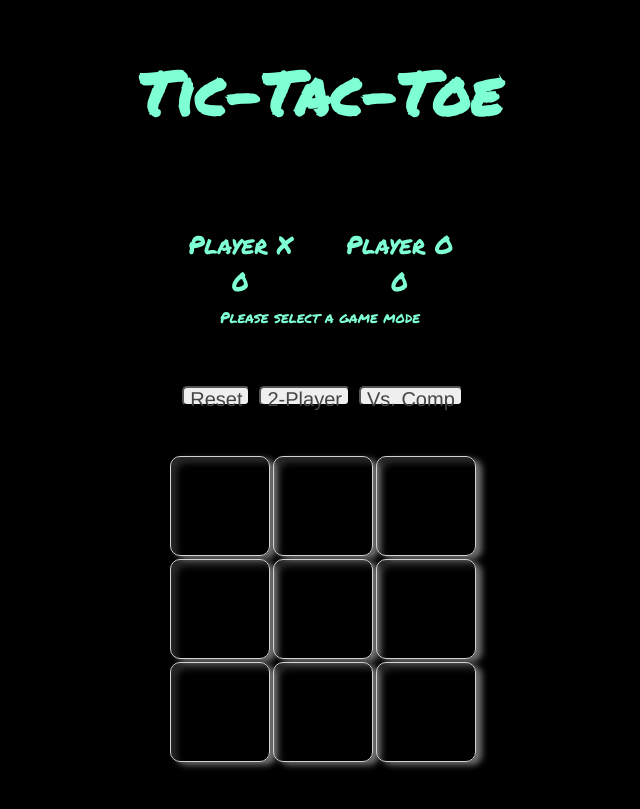
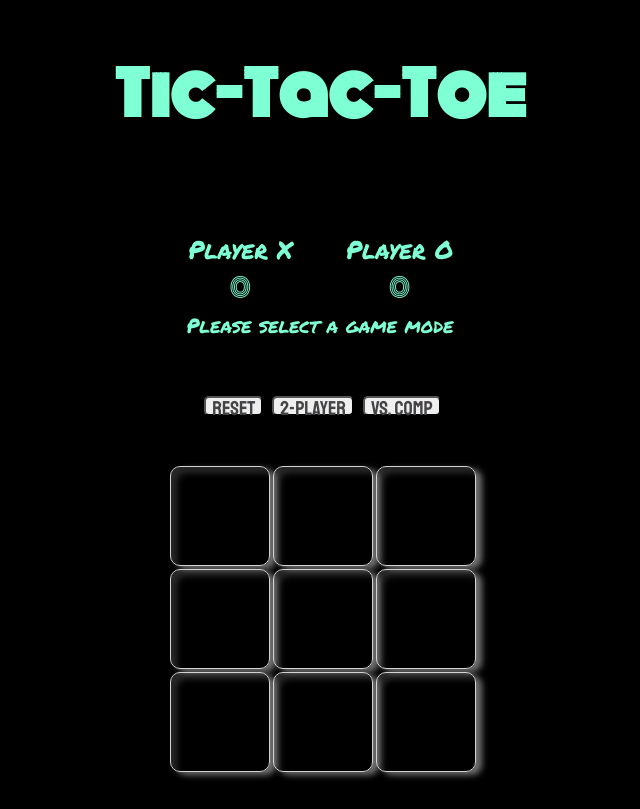
Before and after one commit to michaeljgrant/tictactoe, a plain HTML site: page index.html in a window 1280 px wide. Shown: the whole page, without its empty margins (320-960 px from the left). Drawn offline with Linux system fonts and the light colour scheme; grey boxes are pictures that could not be loaded.

Commit message:
More stylistic changes

```diff
--- a/style.css
+++ b/style.css
@@ -1,5 +1,6 @@
 
-@import url('https://fonts.googleapis.com/css2?family=Permanent+Marker&display=swap');
+@import url('https://fonts.googleapis.com/css2?family=Monoton&family=Permanent+Marker&family=Staatliches&display=swap');
+
 * {
     box-sizing: border-box;
 }
@@ -26,7 +27,7 @@ header {
     justify-content: center;
 }
 h1 {
-    font-family: "Permanent Marker", cursive;
+  font-family: "Monoton", cursive;
     color: aquamarine;
     text-align: center;
     font-size: 60px;
@@ -46,9 +47,11 @@ h1 {
 }
 #playerX {
    display: block;
+   font-family: "Monoton", cursive;
 }
 #playerO {
     display: block;
+    font-family: "Monoton", cursive;
 }
 
 #buttonContainer {
@@ -70,8 +73,8 @@ h1 {
 #warning {
     color: aquamarine;
     font-family: 'Permanent Marker', cursive;
-    font-size: 15px;
-    height: 15px;
+    font-size: 20px;
+    height: 20px;
     padding: 0px;
     border: 0px;
     margin: 0px;
@@ -103,7 +106,7 @@ h1 {
     width: 100px;
     color:aquamarine;
     font-size: 80px;
-    font-family: 'Permanent Marker', cursive;
+    font-family: 'Staatliches', cursive;
     border: 1px solid lightgray;
     box-shadow: inset 6px 6px 6px rgba(253, 251, 251, 0.16), 6px 3px 6px rgba(253, 251, 251, 0.45);
     border-radius: 10px;
@@ -118,15 +121,15 @@ h1 {
   cursor:pointer;
   margin-left:5px;
   margin-bottom:15px;
-  text-shadow:0 -2px 0 darken(#7fbb98,20%),0 1px 1px lighten(#7fbb98,20%) ;
+  text-shadow:0 -2px 0 darken(rgba(166, 157, 141),20%),0 1px 1px lighten(#7fbb98,20%) ;
   box-sizing:border-box;
   font-size:20px;
-  font-family: Helvetica, Arial, Sans-Serif;
+  font-family: 'Staatliches', cursive;
   text-decoration:none;
   font-weight:lighter;
   color:rgba(69, 67, 70);
   &:visited {
-    color: darken(#7fbb98);
+    color: darken(rgba(166, 157, 141));
   }
   height:20px;
   line-height:20px;
@@ -139,7 +142,7 @@ h1 {
     rgba(166, 157, 141) 100%);
   border-radius:5px;
   border-top:1px solid lighten(rgba(166, 157, 141),22%);
-  border-bottom:1px solid lighten(rgba(166, 157, 141),20%);
+  border-bottom:5px solid lighten(rgba(166, 157, 141),20%);
  top:15px;
   transition:all (.06s) ease-out;
   position:relative;
@@ -156,7 +159,7 @@ h1 {
   color:lighten(rgba(166, 157, 141),45%);
   &:before {
     top:0;
-    box-shadow: 0 3px 3px rgba(0,0,0,.7),0 3px 9px rgba(0,0,0,.2);
+    box-shadow: 0 10px 5px rgba(248,248,248,.7),0 3px 9px rgba(248,248,248,.2);
 
   }
 }
@@ -175,9 +178,9 @@ h1 {
     saturate(darken(rgba(166, 157, 141),25%),10%) (20)px);
   transition:all ((.06*1.3) + s) ease-out;
   box-shadow:
-    0 1px 0 2px rgba(0,0,0,.3),
-    0 5px (5px*.4px) rgba(0,0,0,.5),
-    0 (5px*1.8px) 9px rgba(0,0,0,.2);
+    0 10px 5px 2px rgba(241, 237, 237, 0.3),
+    0 10px (5px*.4px) rgba(250, 249, 249, 0.5),
+    0 (5px*1.8px) 9px rgba(248, 248, 248, 0.2);
 
 
 }
@@ -191,7 +194,7 @@ h1 {
   text-shadow:0 -2px 0 darken(#7fbb98,20%),0 1px 1px lighten(#7fbb98,20%) ;
   box-sizing:border-box;
   font-size:20px;
-  font-family: Helvetica, Arial, Sans-Serif;
+  font-family: 'Staatliches', cursive;
   text-decoration:none;
   font-weight:lighter;
   color:rgba(69, 67, 70);
@@ -260,7 +263,7 @@ h1 {
   text-shadow:0 -2px 0 darken(#7fbb98,20%),0 1px 1px lighten(#7fbb98,20%) ;
   box-sizing:border-box;
   font-size:20px;
-  font-family: Helvetica, Arial, Sans-Serif;
+  font-family: 'Staatliches', cursive;
   text-decoration:none;
   font-weight:lighter;
   color:rgba(69, 67, 70);
```
